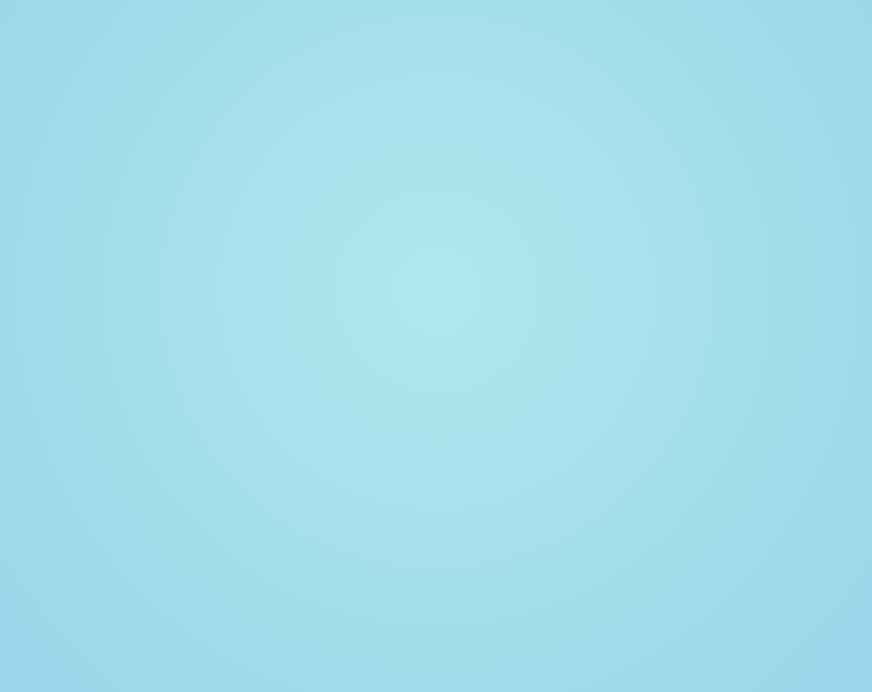
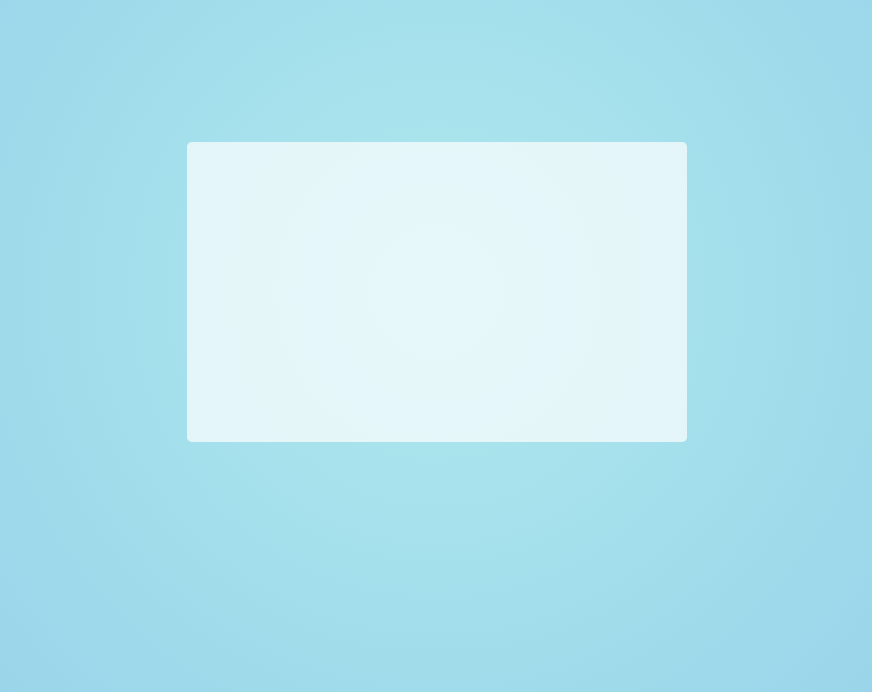
Before and after one commit to br-adriel/drum-machine, a React (Create React App) app: page / in a window 1280 px wide. Shown: the part 108-800 px from the top of the page, without its empty margins (203-1075 px from the left). Built offline with nearby package versions, Linux system fonts and the light colour scheme.

Commit message:
Adiciona componente Drumpad

```diff
--- a/public/index.html
+++ b/public/index.html
@@ -17,5 +17,6 @@
   <body>
     <noscript>You need to enable JavaScript to run this app.</noscript>
     <div id="root"></div>
+    <script src="https://cdn.freecodecamp.org/testable-projects-fcc/v1/bundle.js"></script>
   </body>
 </html>
--- a/src/App.js
+++ b/src/App.js
@@ -1,10 +1,13 @@
 import "./App.css";
+import DrumMachine from "./components/DrumMachine";
 import Container from "./components/Container";
 
 function App() {
   return (
     <main>
-      <Container></Container>
+      <Container>
+        <DrumMachine />
+      </Container>
     </main>
   );
 }
--- a/src/components/DrumMachine.css
+++ b/src/components/DrumMachine.css
@@ -1,5 +1,6 @@
 .drum-machine {
   min-width: 500px;
+  min-height: 300px;
   padding: 1rem;
   border-radius: 0.3rem;
   background: rgba(255, 255, 255, 0.7);
--- a/src/components/DrumMachine.js
+++ b/src/components/DrumMachine.js
@@ -1,9 +1,10 @@
 import "./DrumMachine.css";
+import Drumpad from "./Drumpad";
 
 const DrumMachine = (props) => {
   return (
-    <div id="drum-machine" class="drum-machine">
-      {props.children}
+    <div id="drum-machine" className="drum-machine">
+      <Drumpad />
     </div>
   );
 };
--- /dev/null
+++ b/src/components/Drumpad.css
@@ -0,0 +1,8 @@
+.drumpad {
+  width: 55%;
+  display: grid;
+  grid-template-rows: 1fr 1fr 1fr;
+  grid-template-columns: 1fr 1fr 1fr;
+  column-gap: 0.5rem;
+  row-gap: 0.5rem;
+}
--- /dev/null
+++ b/src/components/Drumpad.js
@@ -0,0 +1,7 @@
+import "./Drumpad.css";
+
+const Drumpad = (props) => {
+  return <div className="drumpad"></div>;
+};
+
+export default Drumpad;
```
